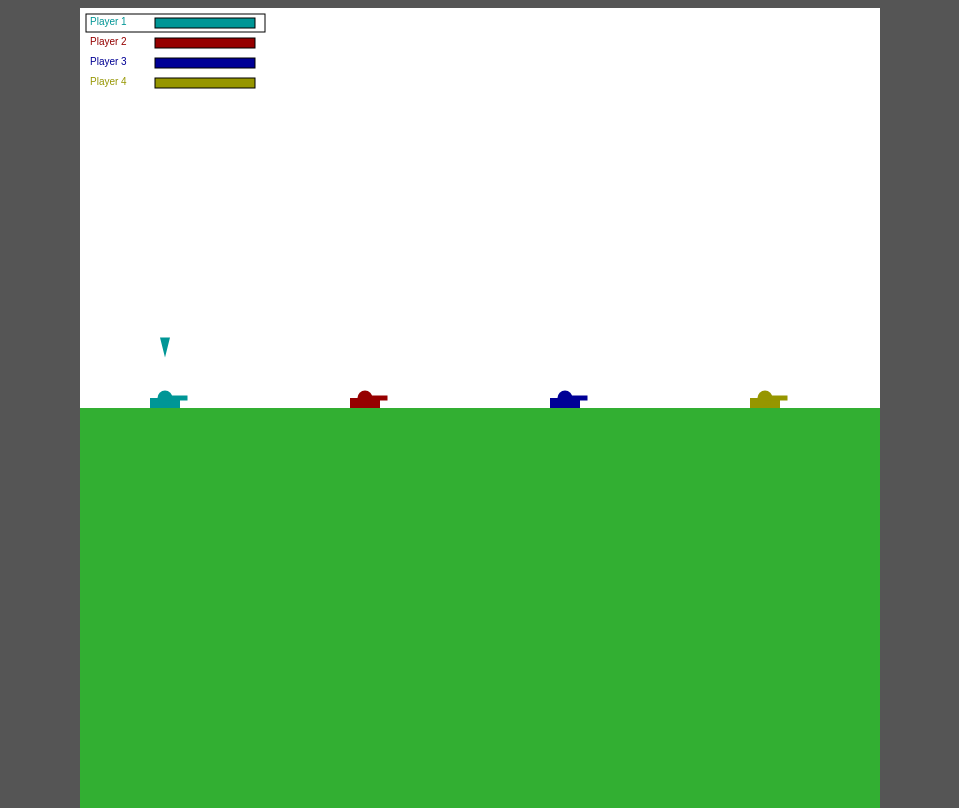
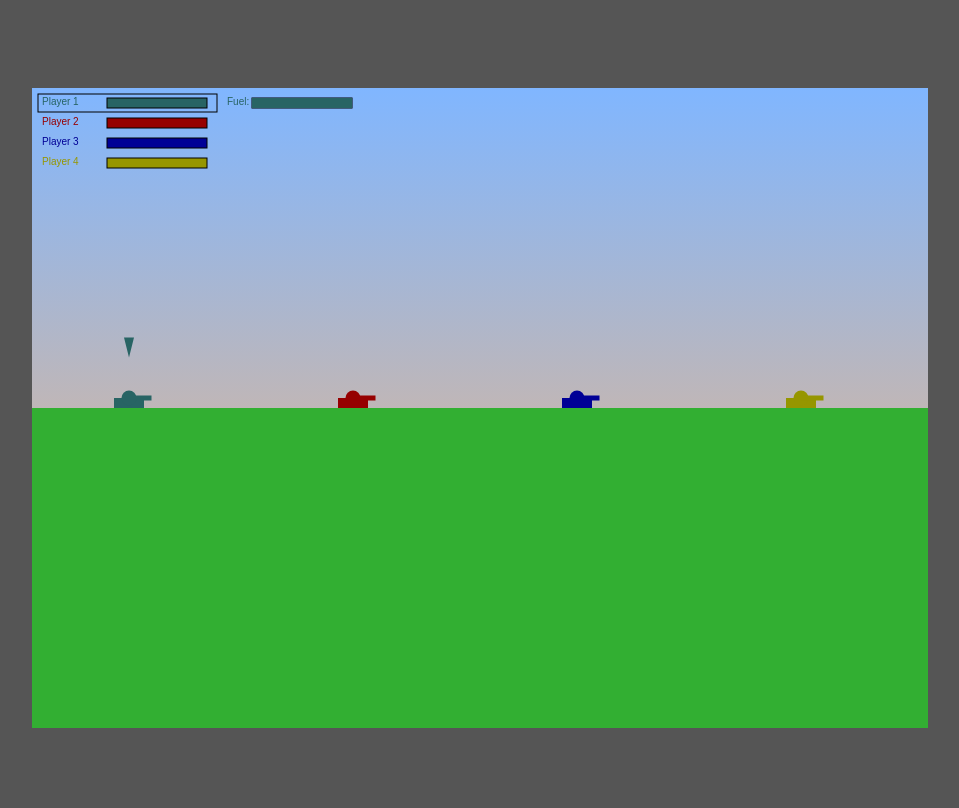
Before and after one commit to Lehmniscate/tanks, a website built with webpack: page index.html in a window 1280 px wide. Shown: the whole page, without its empty margins (168-1127 px from the left). Built offline with nearby package versions, Linux system fonts and the light colour scheme.

Commit message:
some styling

```diff
--- a/index.html
+++ b/index.html
@@ -7,6 +7,6 @@
   <script src="bundle.js"></script>
 </head>
 <body>
-  <canvas width="800" height="800" id="canvas" />
+  <canvas id="canvas" />
 </body>
 </html>
--- a/src/tank.js
+++ b/src/tank.js
@@ -123,7 +123,10 @@ export default class Tank {
   }
 
   drawStats(context, offset) {
-
+    context.fillStyle = this.color;
+    context.fillText("Fuel: ", 195, 17 + 20*offset);
+    context.strokeRect(220, 10 + 20*offset, this.maxFuel, 10);
+    context.fillRect(220, 10 + 20*offset, this.fuel, 10);
   }
 
   drawTurnSymbol(context, offset) {
@@ -131,6 +134,7 @@ export default class Tank {
     context.strokeRect(6, 6 + 20*offset, 75 + this.maxHealth + 4, 18);
 
     // Floating indicator
+    if(this.health < 0) this.health = 0;
     let d = new Date();
     let timeOffset = Math.sin(d.getTime() / 500) * 15;
     let x0 = this.x + (this.w / 2);
--- a/src/tanks_app.js
+++ b/src/tanks_app.js
@@ -2,5 +2,7 @@ import World from './world';
 
 window.addEventListener("load", () => {
   let canvas = document.getElementById("canvas");
+  canvas.width = canvas.offsetWidth;
+  canvas.height = canvas.offsetHeight;
   let world = new World(canvas);
 });
--- a/src/world.js
+++ b/src/world.js
@@ -14,7 +14,7 @@ export default class World {
 
     this.numTanks = 4;
     this.tankColors = [
-      "rgba(0,150,150,255)",
+      "rgba(40,100,100,255)",
       "rgba(150,0,0,255)",
       "rgba(0,0,150,255)",
       "rgba(150,150,0,255)"
--- a/stylesheets/index.css
+++ b/stylesheets/index.css
@@ -15,5 +15,9 @@ body {
 }
 
 #canvas {
-  background-color: #fff;
+  background: linear-gradient(#80b6ff, #ffb770);
+  min-width: 800px;
+  min-height: 600px;
+  width: 70%;
+  height: 80%;
 }
```
